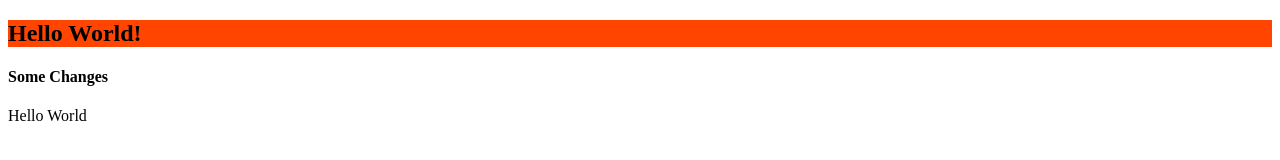
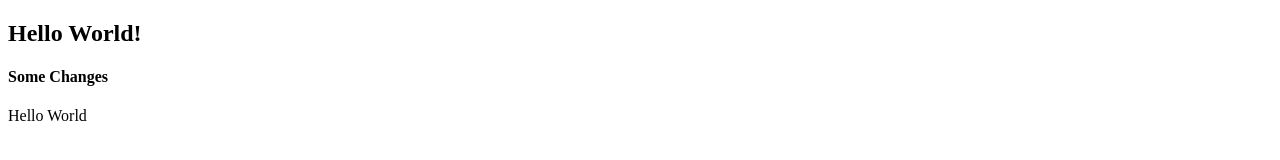
Before and after one commit to dennnis0204/jenkins, a plain HTML site: page index.html in a window 1280 px wide. Drawn offline with Linux system fonts and the light colour scheme.

Commit message:
test ssh

```diff
--- a/index.html
+++ b/index.html
@@ -7,7 +7,7 @@
     <title>Document</title>
   </head>
   <body>
-    <h2 style="background-color: orangered">Hello World!</h2>
+    <h2>Hello World!</h2>
     <h4>Some Changes</h4>
     <p>Hello World</p>
   </body>
```
